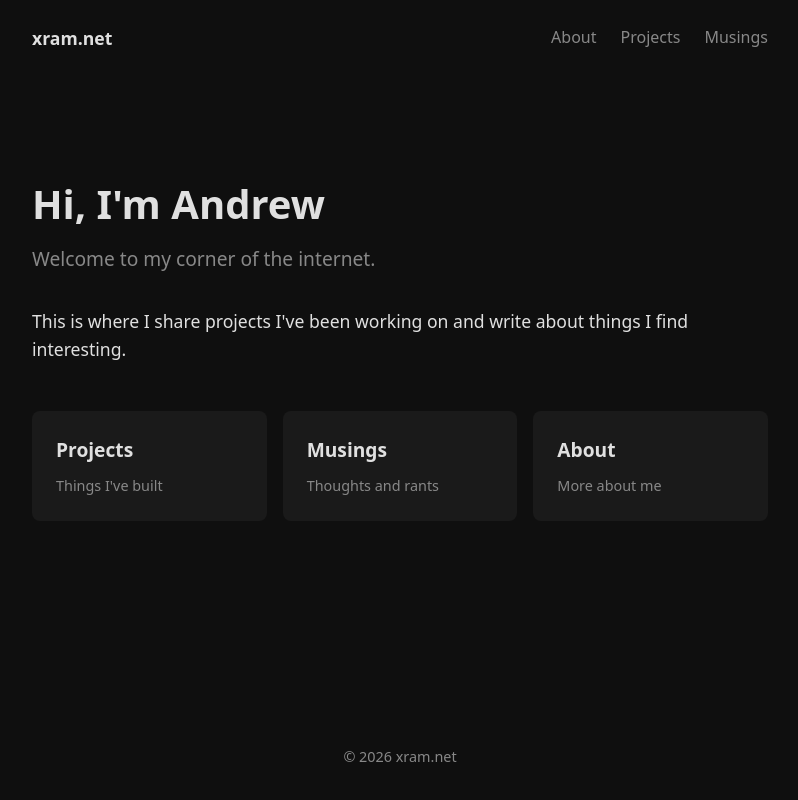
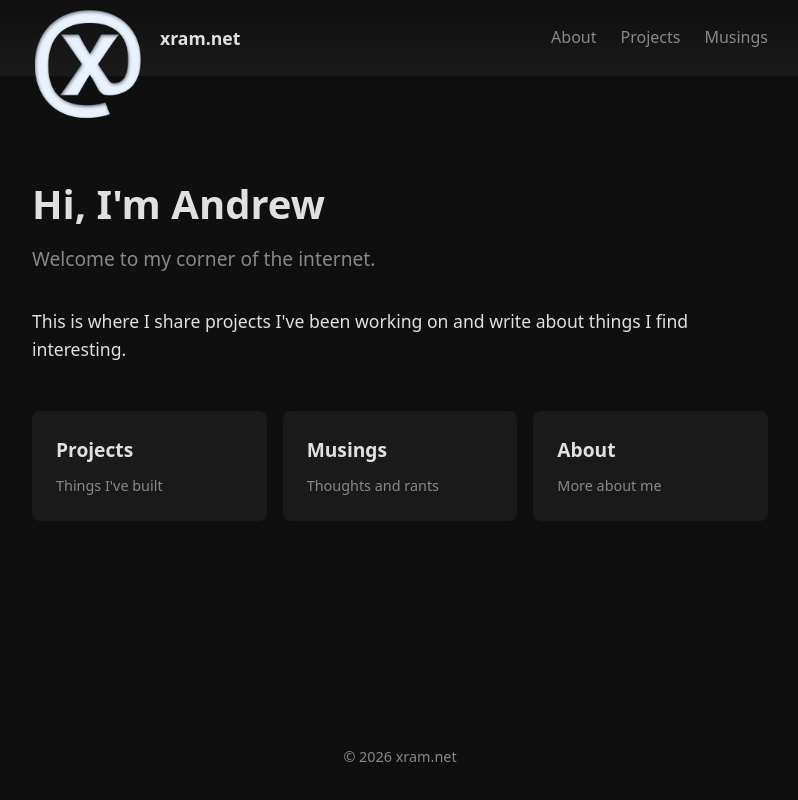
Before and after one commit to atmarx/xramnet, a SvelteKit app: page / in a window 1280 px wide. Shown: the whole page, without its empty margins (240-1038 px from the left). Built offline with nearby package versions, Linux system fonts and the light colour scheme.

Commit message:
add logo

```diff
--- a/src/app.css
+++ b/src/app.css
@@ -67,6 +67,11 @@ pre code {
 	flex-direction: column;
 }
 
+header {
+	width: 100%;
+	background: linear-gradient(to bottom, var(--color-bg), #1a1a1a);
+}
+
 nav {
 	display: flex;
 	justify-content: space-between;
@@ -75,12 +80,39 @@ nav {
 	max-width: var(--max-width);
 	width: 100%;
 	margin: 0 auto;
+	overflow: visible;
 }
 
 .site-name {
+	position: relative;
+	display: flex;
+	align-items: center;
+	gap: 0.5rem;
 	font-weight: 600;
 	font-size: 1.1rem;
 	color: var(--color-text);
+}
+
+.site-name.has-logo {
+	padding-left: 6rem;
+}
+
+.site-name.has-logo-large {
+	padding-left: 8rem;
+}
+
+.site-logo {
+	position: absolute;
+	left: 0;
+	top: -0.5rem;
+	height: 5rem;
+	width: auto;
+	z-index: 10;
+}
+
+.site-logo-large {
+	height: 7rem;
+	top: -1rem;
 }
 
 .site-name:hover {
--- a/src/routes/+layout.svelte
+++ b/src/routes/+layout.svelte
@@ -1,7 +1,13 @@
 <script lang="ts">
 	import '../app.css';
+	import { page } from '$app/stores';
+	import logoSmall from '$lib/assets/x-200.png';
+	import logoLarge from '$lib/assets/x-300.png';
 
 	let { children } = $props();
+
+	const isHome = $derived($page.url.pathname === '/');
+	const isSubpage = $derived(!isHome);
 </script>
 
 <svelte:head>
@@ -10,14 +16,23 @@
 </svelte:head>
 
 <div class="site">
+	<header>
 		<nav>
-		<a href="/" class="site-name">xram.net</a>
+			<a href="/" class="site-name" class:has-logo={isSubpage} class:has-logo-large={isHome}>
+				{#if isHome}
+					<img src={logoLarge} alt="xram.net" class="site-logo site-logo-large" />
+				{:else}
+					<img src={logoSmall} alt="xram.net" class="site-logo" />
+				{/if}
+				xram.net
+			</a>
 			<div class="nav-links">
 				<a href="/about">About</a>
 				<a href="/projects">Projects</a>
 				<a href="/musings">Musings</a>
 			</div>
 		</nav>
+	</header>
 
 	<main>
 		{@render children()}
```
Also changed, not shown: src/lib/assets/x-200.png (added), src/lib/assets/x-300.png (added). Lines whose indentation alone changed are shown as unchanged.
